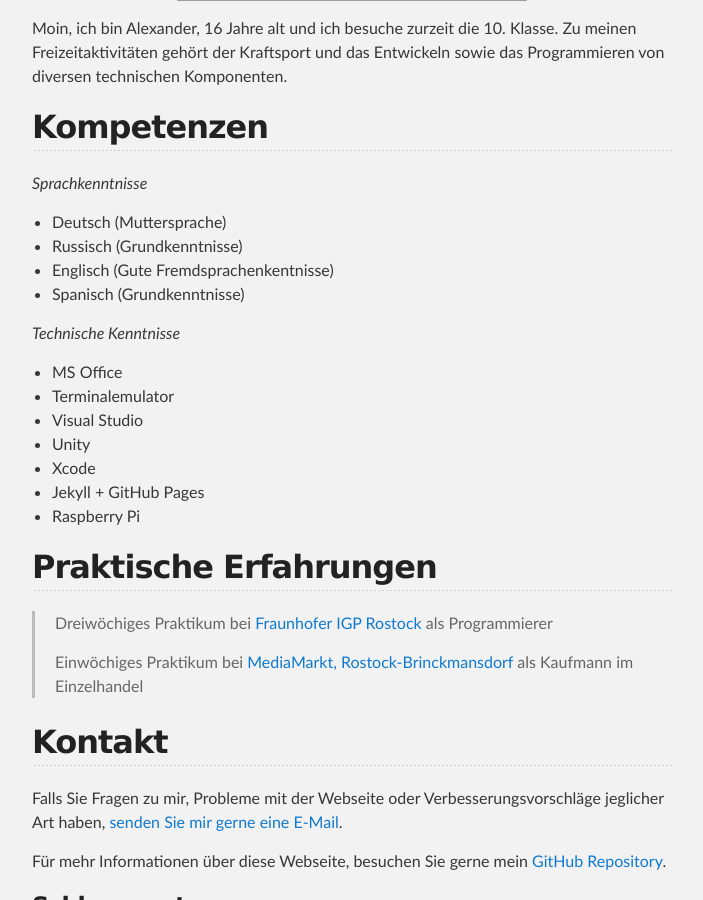
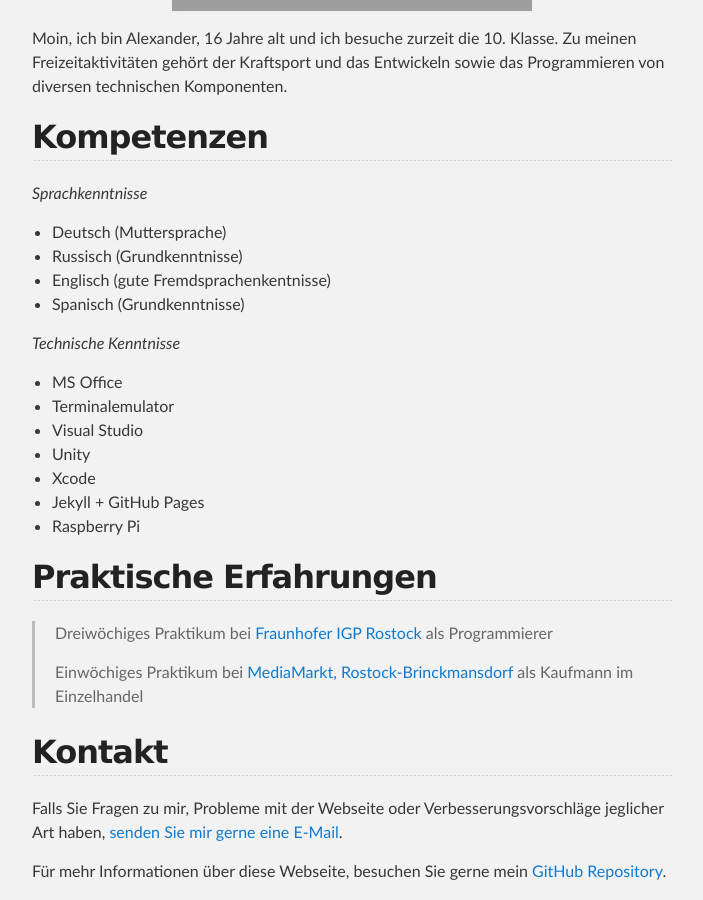
Before and after one commit to alexandersamoshyn/alexandersamoshyn.github.io, a Jekyll site: the page built from index.md, in a window 1280 px wide and 900 px high, scrolled down 863 px. Shown: the whole window, without its empty margins (288-991 px from the left). Built offline with Jekyll 4.4.1, drawn with Linux system fonts in a browser that asks for light colours; grey boxes are pictures that could not be loaded.

Commit message:
changed word

```diff
--- a/index.md
+++ b/index.md
@@ -10,7 +10,7 @@ Diese Seite ist in Bearbeitung, weswegen sie einige Fehler aufweist.
 # Über mich
 
 <p align="center">
-  <img width="350" height="460" src="https://user-images.githubusercontent.com/77727815/107643352-4edd5180-6c76-11eb-9ebc-abec57388313.jpg">
+  <img width="360" height="470" src="https://user-images.githubusercontent.com/77727815/107643352-4edd5180-6c76-11eb-9ebc-abec57388313.jpg">
 </p>
 
 
@@ -24,7 +24,7 @@ Moin, ich bin Alexander, 16 Jahre alt und ich besuche zurzeit die 10. Klasse. Zu
 
 *   Deutsch (Muttersprache)
 *   Russisch (Grundkenntnisse)
-*   Englisch (Gute Fremdsprachenkentnisse)
+*   Englisch (gute Fremdsprachenkentnisse)
 *   Spanisch (Grundkenntnisse)
 
   _Technische Kenntnisse_
```
